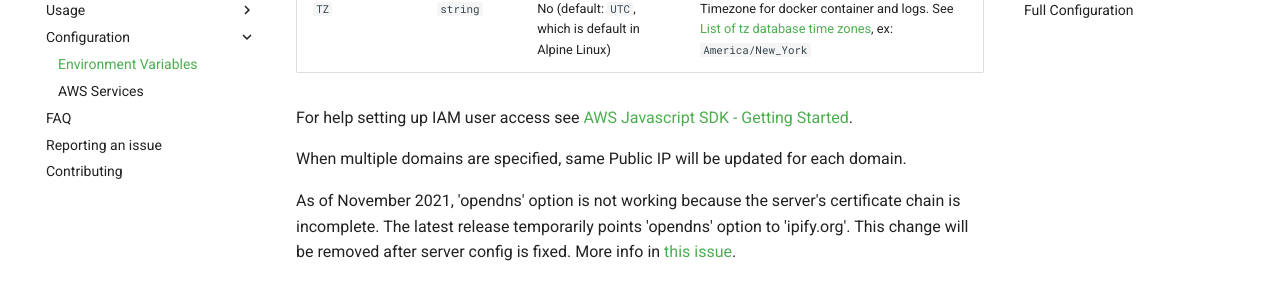
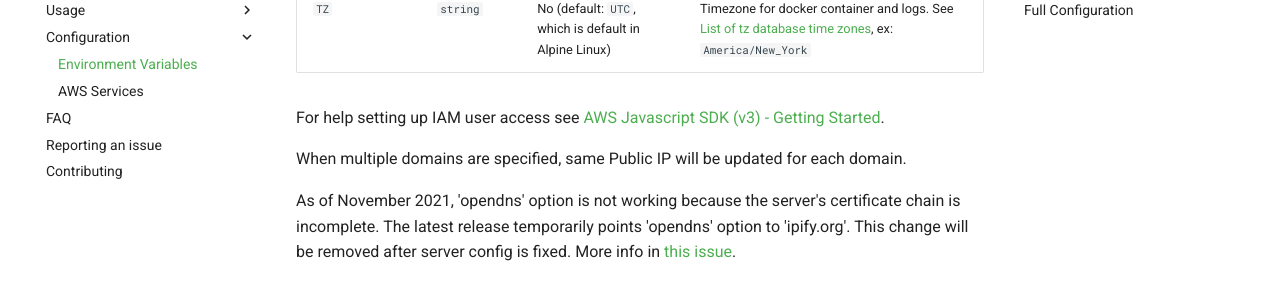
Before and after one commit to sjmayotte/route53-dynamic-dns, an MkDocs documentation site: the page built from docs/config/env.md, in a window 1280 px wide and 900 px high, scrolled down 986 px. Shown: the part 152-452 px from the top of the window. Built offline with MkDocs 1.6.1 and Material for MkDocs 9.7.7, drawn with Linux system fonts in a browser that asks for light colours; comment, search, counter and statistics services are not loaded.

Commit message:
docs(#33): change link to aws sdk v3 doc

```diff
--- a/docs/config/env.md
+++ b/docs/config/env.md
@@ -24,7 +24,7 @@
 <!-- markdownlint-enable line-length -->
 
 For help setting up IAM user access
-see [AWS Javascript SDK - Getting Started](http://docs.aws.amazon.com/sdk-for-javascript/v2/developer-guide/getting-started-nodejs.html).
+see [AWS Javascript SDK (v3) - Getting Started](https://docs.aws.amazon.com/sdk-for-javascript/v3/developer-guide/getting-started-nodejs.html).
 
 When multiple domains are specified, same Public IP will be updated for each domain.
 
```
